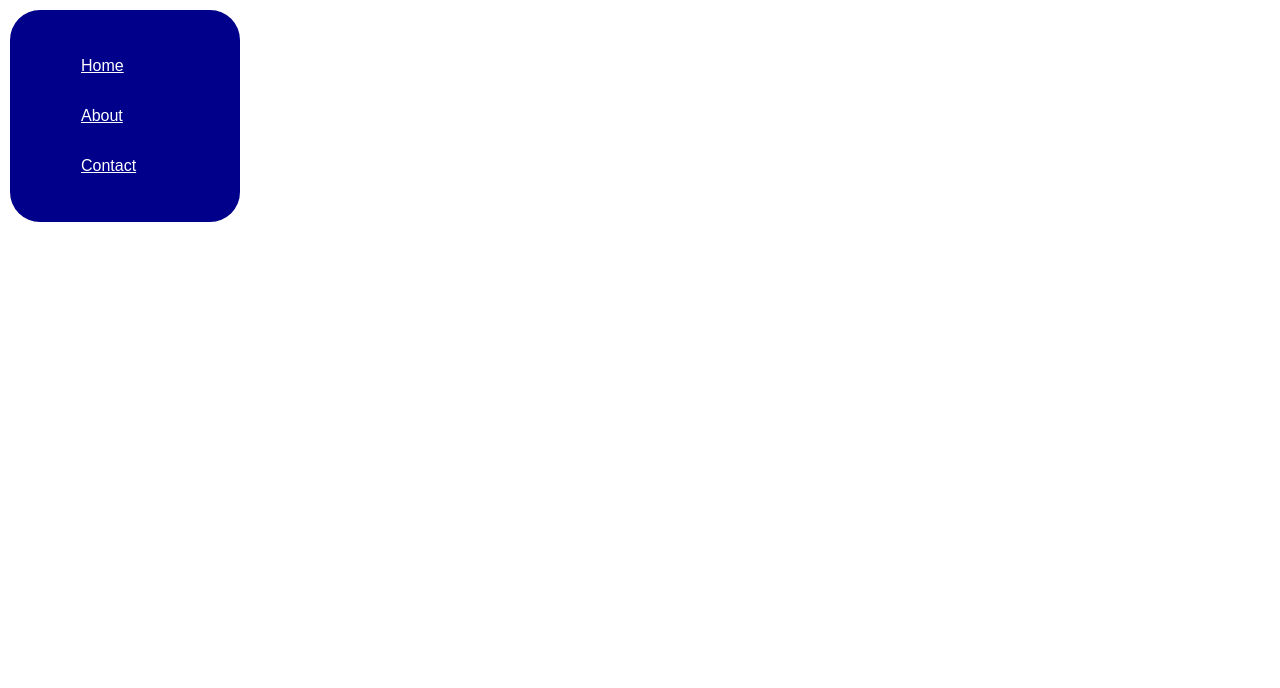
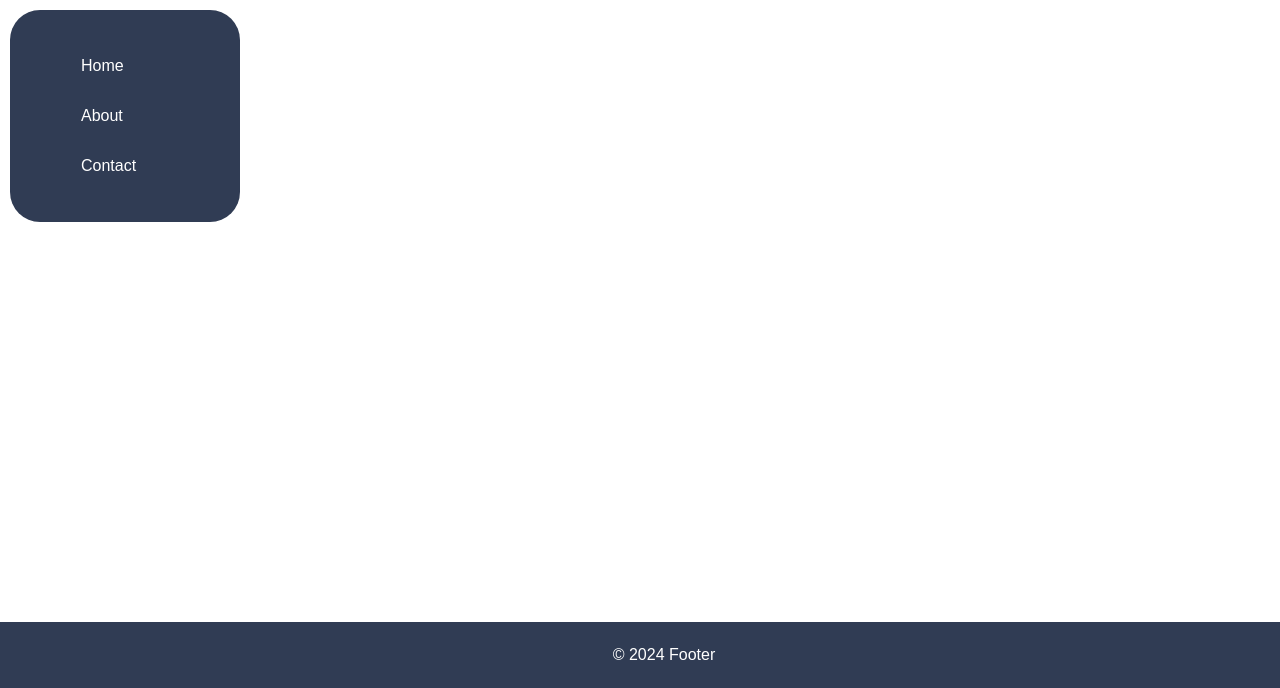
Before and after one commit to Daan0101/fieldlabs, a PHP site: page / in a window 1280 px wide. Shown: the part 112-800 px from the top of the page. Run offline with PHP 8.4, Linux system fonts and the light colour scheme; some libraries are stand-ins or nearby versions.

Commit message:
feature(footer.php) Footer

```diff
--- a/fieldlabs/assets/css/style.css
+++ b/fieldlabs/assets/css/style.css
@@ -15,7 +15,7 @@ header {
 .sidenav {
     display: flex;
     flex-direction: column;
-    background-color: darkblue;
+    background-color: #303c54;
     padding: 1em;
     margin: 10px;
     width: 200px; /* Adjust the width as needed */
@@ -32,6 +32,20 @@ header {
     flex-direction: column;
     color: white;
     padding: 16px;
+    text-decoration: none;
+}
+
+footer {
+    position: fixed;
+    bottom: 0;
+    background-color: #303c54;
+    width: 100%;
+    padding: 1.5em;
+    display: flex;
+    justify-content: center;
+    justify-content: space-evenly;
+    color: #fff;
+    flex-wrap: wrap;
 }
 
 @media (max-width: 600px) {
--- a/fieldlabs/includes/footer.php
+++ b/fieldlabs/includes/footer.php
@@ -0,0 +1,3 @@
+<footer>
+    <div>&copy; 2024 Footer</div>
+</footer>
```
